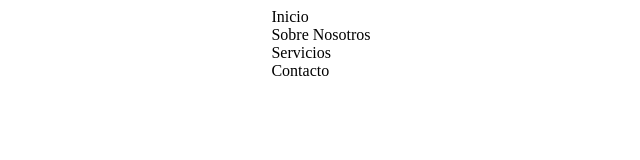
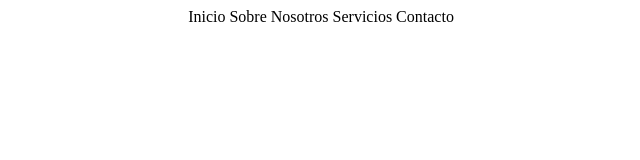
Before and after one commit to Spring1077/TC2005B, a plain HTML site: page Act2/index.html in a window 1280 px wide. Shown: the whole page, without its empty margins (319-959 px from the left). Drawn offline with Linux system fonts and the light colour scheme.

Commit message:
Update styles.css

```diff
--- a/Act2/styles.css
+++ b/Act2/styles.css
@@ -10,9 +10,8 @@
 }
 
 .barra-navegacion ul li{
-    /*display: inline-block*/
-    display: flex;
-    flex-direction: column-reverse;
+    display: inline-block;
+
 }
 
 
```
